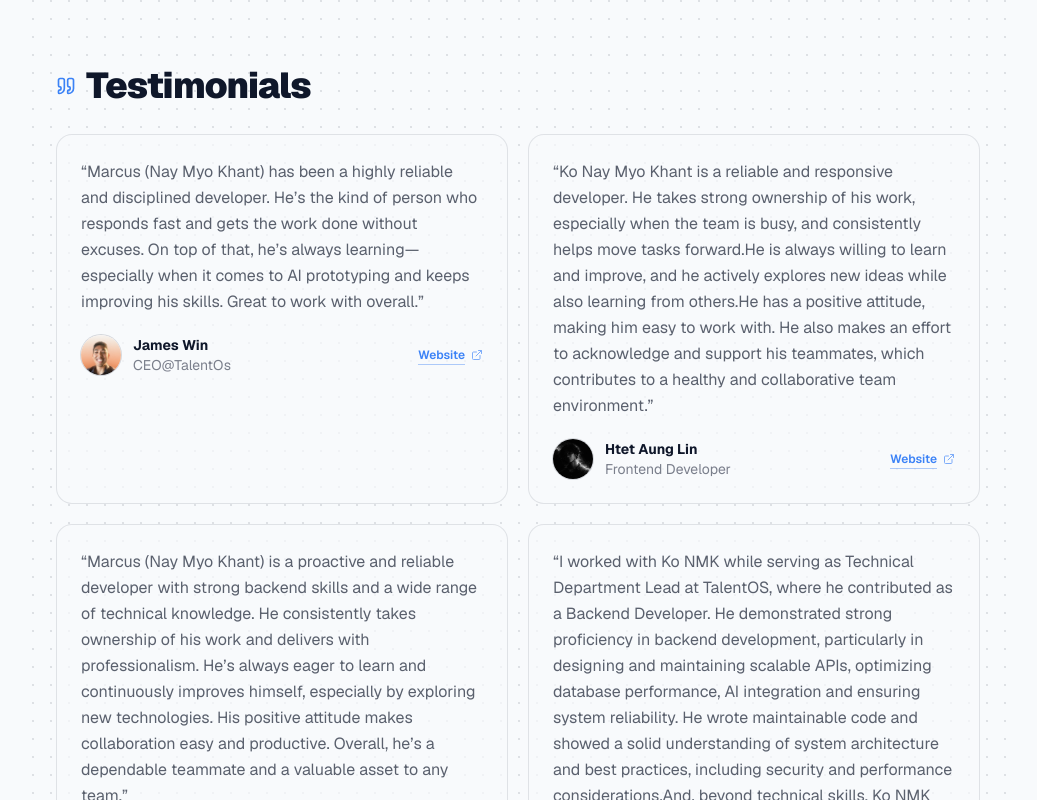
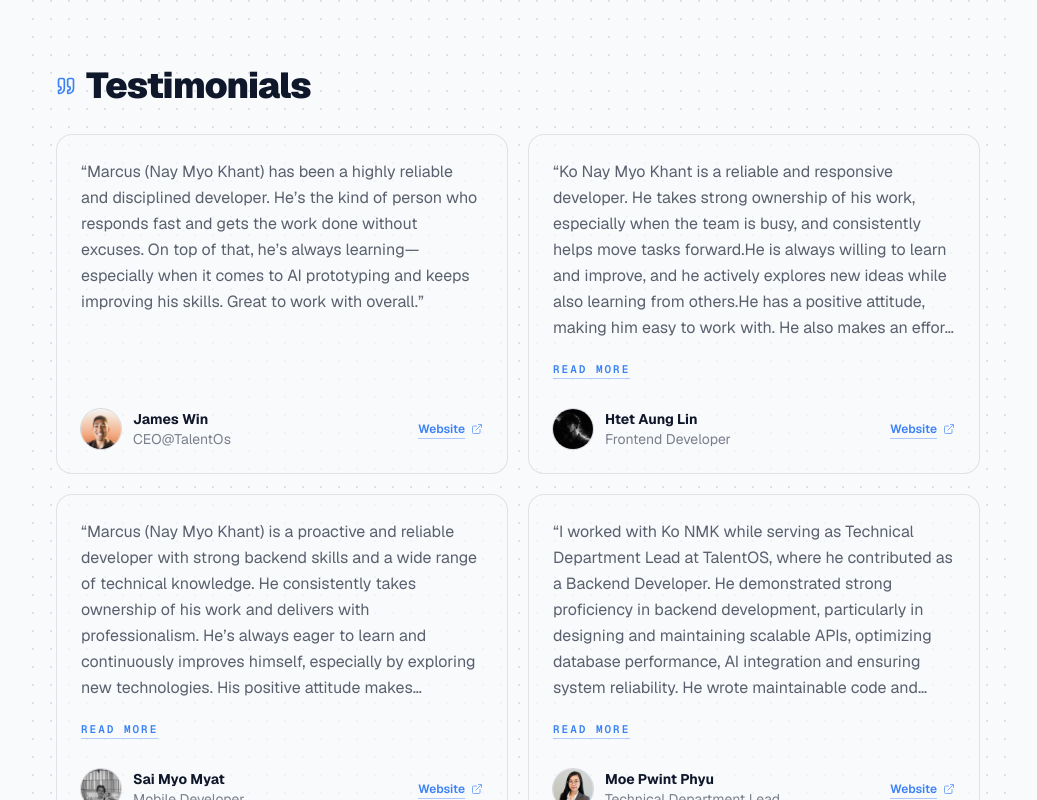
Before and after one commit to Nmk78/PortfolioV2, a Next.js app: page / in a window 1280 px wide. Shown: the part 2300-3100 px from the top of the page, without its empty margins (120-1157 px from the left). Built offline with nearby package versions, Linux system fonts and the light colour scheme; no server answers.

Commit message:
Refactor testimonials section to use TestimonialCard component and update testimonial data structure

```diff
--- /dev/null
+++ b/src/features/home/testimonial-card.tsx
@@ -0,0 +1,116 @@
+"use client";
+
+import { ExternalLink } from "lucide-react";
+import Image from "next/image";
+import { useCallback, useEffect, useId, useLayoutEffect, useRef, useState } from "react";
+import { HashFrameLines } from "@/components/ui/Icons";
+
+const LINE_CLAMP_CLASS = "line-clamp-[7]";
+
+export interface TestimonialItem {
+  quote: string;
+  author: string;
+  role: string;
+  avatar: string;
+  profileUrl: string;
+  profileLabel: string;
+}
+
+interface TestimonialCardProps {
+  item: TestimonialItem;
+}
+
+export function TestimonialCard({ item }: TestimonialCardProps) {
+  const quoteRef = useRef<HTMLParagraphElement>(null);
+  const [expanded, setExpanded] = useState(false);
+  const [showToggle, setShowToggle] = useState(false);
+  const contentId = useId();
+
+  const checkOverflow = useCallback(() => {
+    const el = quoteRef.current;
+    if (!el) return;
+
+    if (expanded) {
+      setShowToggle(true);
+      return;
+    }
+
+    const overflows = el.scrollHeight > el.clientHeight + 2;
+    setShowToggle(overflows);
+  }, [expanded]);
+
+  useLayoutEffect(() => {
+    checkOverflow();
+  }, [checkOverflow, item.quote]);
+
+  useEffect(() => {
+    const el = quoteRef.current;
+    if (!el || typeof ResizeObserver === "undefined") return;
+
+    const ro = new ResizeObserver(() => checkOverflow());
+    ro.observe(el);
+    return () => ro.disconnect();
+  }, [checkOverflow]);
+
+  return (
+    <article className="scroll-shrink-item relative z-0 flex h-full min-h-0 flex-col overflow-visible rounded-none border-0 bg-background/70 p-5 transition-ui md:z-auto md:overflow-hidden md:rounded-2xl md:border md:border-foreground/10 md:p-6 md:hover:border-foreground/18">
+      <div
+        className="pointer-events-none absolute inset-0 overflow-visible md:hidden"
+        aria-hidden
+      >
+        <HashFrameLines />
+      </div>
+      <div className="relative z-1 flex min-h-0 flex-1 flex-col">
+        <p
+          ref={quoteRef}
+          id={contentId}
+          className={`text-theme-muted text-sm leading-relaxed md:text-base ${expanded ? "" : LINE_CLAMP_CLASS}`}
+        >
+          &ldquo;{item.quote}&rdquo;
+        </p>
+        {showToggle ? (
+          <button
+            type="button"
+            className="mt-2 inline-flex w-fit min-h-10 items-center font-mono text-[11px] font-semibold uppercase tracking-[0.18em] text-primary underline decoration-primary/35 underline-offset-[5px] transition-ui hover:decoration-primary hover:text-primary/90 focus-visible:outline-none focus-visible:ring-2 focus-visible:ring-primary focus-visible:ring-offset-2 focus-visible:ring-offset-background"
+            aria-expanded={expanded}
+            aria-controls={contentId}
+            onClick={() => setExpanded((v) => !v)}
+          >
+            {expanded ? "Show less" : "Read more"}
+          </button>
+        ) : null}
+        <div className="mt-auto flex shrink-0 flex-col gap-3 pt-4 sm:flex-row sm:items-center sm:justify-between sm:gap-4 md:pt-5">
+          <div className="flex min-w-0 items-center gap-2.5 md:gap-3">
+            <Image
+              src={item.avatar}
+              alt={`${item.author} profile`}
+              width={40}
+              height={40}
+              className="h-9 w-9 rounded-full object-cover ring-1 ring-foreground/15 md:h-10 md:w-10"
+            />
+            <div className="min-w-0">
+              <p className="truncate text-xs font-bold text-foreground md:text-sm">
+                {item.author}
+              </p>
+              <p className="text-theme-subtle truncate text-xs md:text-sm">
+                {item.role}
+              </p>
+            </div>
+          </div>
+          <a
+            href={item.profileUrl}
+            target="_blank"
+            rel="noopener noreferrer"
+            className="group inline-flex w-fit min-h-10 shrink-0 items-center gap-1.5 rounded-sm py-1.5 font-sans text-xs font-semibold text-primary underline decoration-primary/40 underline-offset-[5px] transition-ui hover:decoration-primary hover:text-primary/90 focus-visible:outline-none focus-visible:ring-2 focus-visible:ring-primary focus-visible:ring-offset-2 focus-visible:ring-offset-background [-webkit-tap-highlight-color:transparent] sm:min-h-0 sm:py-0"
+          >
+            {item.profileLabel}
+            <ExternalLink
+              className="h-3 w-3 shrink-0 opacity-65 transition-[opacity,transform] duration-200 group-hover:translate-x-0.5 group-hover:opacity-100"
+              aria-hidden="true"
+            />
+          </a>
+        </div>
+      </div>
+    </article>
+  );
+}
--- a/src/features/home/testimonials-section.tsx
+++ b/src/features/home/testimonials-section.tsx
@@ -1,8 +1,7 @@
-import { ExternalLink, Quote } from "lucide-react";
-import Image from "next/image";
-import { HashFrameLines } from "@/components/ui/Icons";
+import { Quote } from "lucide-react";
+import { TestimonialCard, type TestimonialItem } from "@/features/home/testimonial-card";
 
-const testimonials = [
+const testimonials: TestimonialItem[] = [
   {
     quote:
       "Marcus (Nay Myo Khant) has been a highly reliable and disciplined developer. He’s the kind of person who responds fast and gets the work done without excuses. On top of that, he’s always learning—especially when it comes to AI prototyping and keeps improving his skills. Great to work with overall.",
@@ -29,35 +28,16 @@ const testimonials = [
     avatar: "/profiles/SaiMyoMyat.webp",
     profileUrl: "https://saimyomyat.dev",
     profileLabel: "Website",
-  },  {
-    quote:"I worked with Ko NMK while serving as Technical Department Lead at TalentOS, where he contributed as a Backend Developer. He demonstrated strong proficiency in backend development, particularly in designing and maintaining scalable APIs, optimizing database performance, AI integration and ensuring system reliability. He wrote maintainable code and showed a solid understanding of system architecture and best practices, including security and performance considerations.And, beyond technical skills, Ko NMK stood out for his problem-solving mindset and ownership of tasks. He was proactive in identifying issues, proposing effective solutions, and collaborating with cross-functional teams, including frontend developers and product stakeholders, to deliver high-quality results, collaborate effectively with cross-functional teams. I particularly appreciate the ability to take ownership of complex tasks and deliver efficient, scalable solutions, especially can-do mindset. He would be a valuable addition to any team looking for a reliable, skilled, and driven backend developer.",
+  },
+  {
+    quote:
+      "I worked with Ko NMK while serving as Technical Department Lead at TalentOS, where he contributed as a Backend Developer. He demonstrated strong proficiency in backend development, particularly in designing and maintaining scalable APIs, optimizing database performance, AI integration and ensuring system reliability. He wrote maintainable code and showed a solid understanding of system architecture and best practices, including security and performance considerations.And, beyond technical skills, Ko NMK stood out for his problem-solving mindset and ownership of tasks. He was proactive in identifying issues, proposing effective solutions, and collaborating with cross-functional teams, including frontend developers and product stakeholders, to deliver high-quality results, collaborate effectively with cross-functional teams. I particularly appreciate the ability to take ownership of complex tasks and deliver efficient, scalable solutions, especially can-do mindset. He would be a valuable addition to any team looking for a reliable, skilled, and driven backend developer.",
     author: "Moe Pwint Phyu",
     role: "Technical Department Lead",
     avatar: "/profiles/MoePwintPhyu.webp",
     profileUrl: "https://moepwintphyu.base44.app",
     profileLabel: "Website",
   },
-
-  // {
-  //   quote:
-  //     "Strong balance between code quality and UI detail. Communication was clear and implementation was reliable.",
-  //   author: "Engineering Manager",
-  //   role: "Startup Team",
-  //   avatar:
-  //     "https://images.unsplash.com/photo-1500648767791-00dcc994a43e?auto=format&fit=crop&w=160&h=160&q=80",
-  //   profileUrl: "https://www.linkedin.com/",
-  //   profileLabel: "Portfolio",
-  // },
-  // {
-  //   quote:
-  //     "Great execution on responsive behavior and performance. The UX got cleaner and much easier to use.",
-  //   author: "Client",
-  //   role: "Portfolio Project",
-  //   avatar:
-  //     "https://images.unsplash.com/photo-1438761681033-6461ffad8d80?auto=format&fit=crop&w=160&h=160&q=80",
-  //   profileUrl: "https://www.linkedin.com/",
-  //   profileLabel: "Profile",
-  // },
 ];
 
 export function TestimonialsSection() {
@@ -74,53 +54,10 @@ export function TestimonialsSection() {
       </div>
       <div className="grid gap-4 md:grid-cols-2 md:gap-5">
         {testimonials.map((item) => (
-          <article
+          <TestimonialCard
             key={item.author + item.role}
-            className="scroll-shrink-item relative z-0 overflow-visible rounded-none border-0 bg-background/70 p-5 transition-ui md:z-auto md:overflow-hidden md:rounded-2xl md:border md:border-foreground/10 md:p-6 md:hover:border-foreground/18"
-          >
-            <div
-              className="pointer-events-none absolute inset-0 overflow-visible md:hidden"
-              aria-hidden
-            >
-              <HashFrameLines />
-            </div>
-            <div className="relative z-1">
-              <p className="text-theme-muted text-sm leading-relaxed md:text-base">
-                &ldquo;{item.quote}&rdquo;
-              </p>
-              <div className="mt-4 flex gap-3 flex-row sm:items-center sm:justify-between sm:gap-4 md:mt-5">
-                <div className="flex min-w-0 items-center gap-2.5 md:gap-3">
-                  <Image
-                    src={item.avatar}
-                    alt={`${item.author} profile`}
-                    width={40}
-                    height={40}
-                    className="h-9 w-9 rounded-full object-cover ring-1 ring-foreground/15 md:h-10 md:w-10"
-                  />
-                  <div className="min-w-0">
-                    <p className="truncate text-xs font-bold text-foreground md:text-sm">
-                      {item.author}
-                    </p>
-                    <p className="text-theme-subtle truncate text-xs md:text-sm">
-                      {item.role}
-                    </p>
-                  </div>
-                </div>
-                <a
-                  href={item.profileUrl}
-                  target="_blank"
-                  rel="noopener noreferrer"
-                  className="group inline-flex w-fit min-h-10 shrink-0 items-center gap-1.5 rounded-sm py-1.5 font-sans text-xs font-semibold text-primary underline decoration-primary/40 underline-offset-[5px] transition-ui hover:decoration-primary hover:text-primary/90 focus-visible:outline-none focus-visible:ring-2 focus-visible:ring-primary focus-visible:ring-offset-2 focus-visible:ring-offset-background [-webkit-tap-highlight-color:transparent] sm:min-h-0 sm:py-0"
-                >
-                  {item.profileLabel}
-                  <ExternalLink
-                    className="h-3 w-3 shrink-0 opacity-65 transition-[opacity,transform] duration-200 group-hover:translate-x-0.5 group-hover:opacity-100"
-                    aria-hidden="true"
-                  />
-                </a>
-              </div>
-            </div>
-          </article>
+            item={item}
+          />
         ))}
       </div>
     </section>
```
